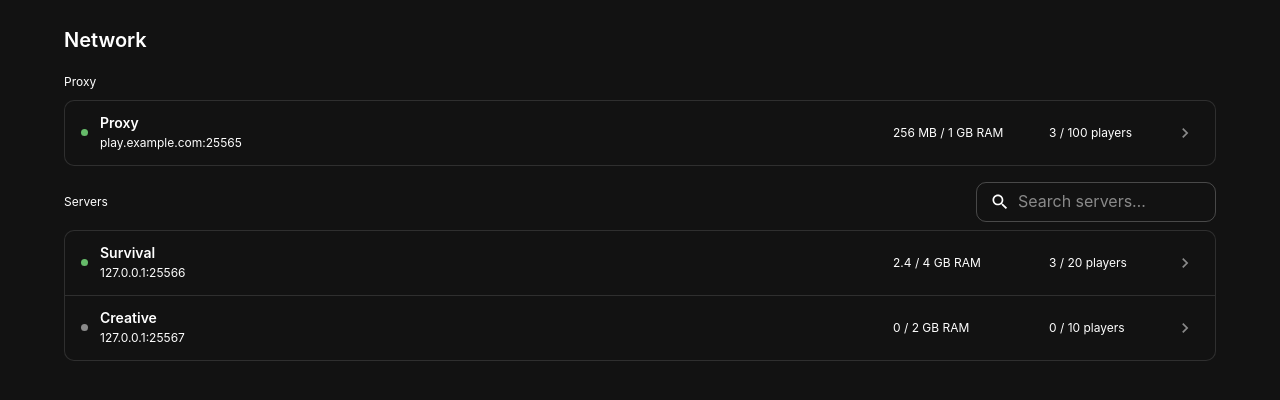
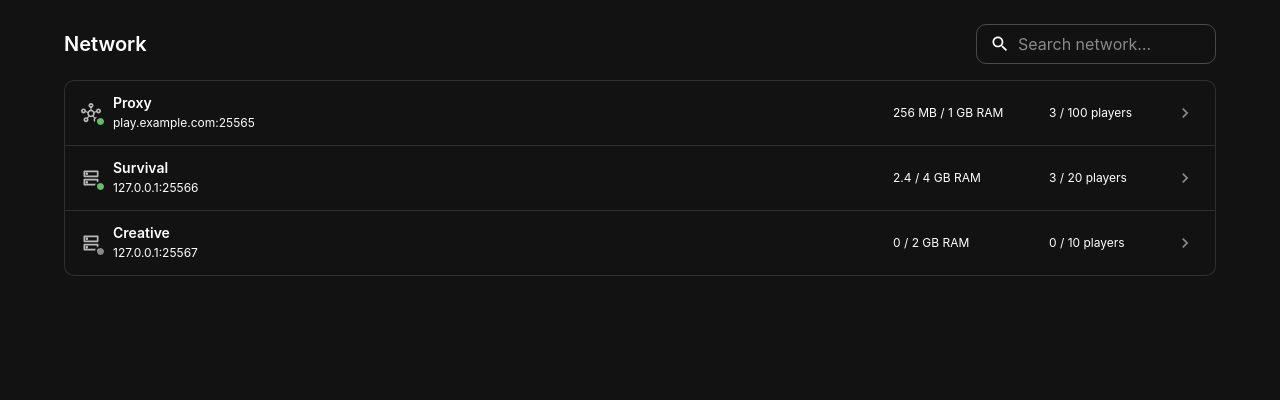
Before and after one commit to virtualWinter/smol-mc-panel, a React (Vite) app: page / in a window 1280 px wide. Shown: the top 400 px of the page. Built offline with nearby package versions, Linux system fonts and the light colour scheme.

Commit message:
Unify network list and distinguish proxy with hub icon

```diff
--- a/src/components/ServerCard.tsx
+++ b/src/components/ServerCard.tsx
@@ -1,5 +1,7 @@
 import { Box, Stack, Typography } from '@mui/material'
 import ChevronRightIcon from '@mui/icons-material/ChevronRight'
+import HubOutlinedIcon from '@mui/icons-material/HubOutlined'
+import DnsOutlinedIcon from '@mui/icons-material/DnsOutlined'
 import { Link } from 'react-router-dom'
 import type { ServerProps } from '../types'
 
@@ -7,7 +9,10 @@ export default function ServerCard({ server }: ServerProps) {
   return (
     <Box component={Link} to={`/${server.id}`} sx={{ display: 'grid', gridTemplateColumns: { xs: 'minmax(0, 1fr) auto', sm: 'minmax(0, 1fr) 140px 110px 24px' }, alignItems: 'center', gap: 2, px: 2, py: 1.5, color: 'inherit', textDecoration: 'none', '&:hover': { bgcolor: 'action.hover' }, '&:focus-visible': { outline: '2px solid', outlineColor: 'primary.main', outlineOffset: -2 } }}>
       <Stack direction="row" spacing={1.5} sx={{ alignItems: 'center', minWidth: 0 }}>
-        <Box role="img" aria-label={server.status} sx={{ width: 7, height: 7, flexShrink: 0, borderRadius: '50%', bgcolor: server.status === 'Online' ? 'success.main' : 'text.disabled' }} />
+        <Box sx={{ position: 'relative', display: 'flex', color: 'text.secondary', flexShrink: 0 }}>
+          {server.id === 'proxy' ? <HubOutlinedIcon fontSize="small" titleAccess="Proxy" /> : <DnsOutlinedIcon fontSize="small" titleAccess="Server" />}
+          <Box role="img" aria-label={server.status} sx={{ position: 'absolute', right: -3, bottom: -2, width: 7, height: 7, borderRadius: '50%', bgcolor: server.status === 'Online' ? 'success.main' : 'text.disabled', outline: '2px solid', outlineColor: 'background.paper' }} />
+        </Box>
         <Box sx={{ minWidth: 0 }}>
           <Typography variant="body2" sx={{ fontWeight: 600 }}>{server.name}</Typography>
           <Typography variant="caption" color="text.secondary" noWrap sx={{ display: 'block' }}>{server.address}</Typography>
--- a/src/components/ServerOverview.tsx
+++ b/src/components/ServerOverview.tsx
@@ -1,47 +1,36 @@
 import { useState } from 'react'
-import { Box, Divider, InputAdornment, Paper, Stack, TextField, Typography } from '@mui/material'
+import { Divider, InputAdornment, Paper, Stack, TextField, Typography } from '@mui/material'
 import SearchIcon from '@mui/icons-material/Search'
 import ServerCard from './ServerCard'
 import { useMock } from '../data/MockProvider'
 
 export default function ServerOverview() {
-  const { servers: allServers } = useMock()
-  const proxy = allServers.find((server) => server.id === 'proxy')!
-  const servers = allServers.filter((server) => server.id !== 'proxy')
+  const { servers } = useMock()
   const [search, setSearch] = useState('')
   const filtered = servers.filter((server) => `${server.name} ${server.address}`.toLowerCase().includes(search.toLowerCase()))
 
   return (
     <Stack spacing={2}>
-      <Box>
+      <Stack direction="row" spacing={2} sx={{ alignItems: 'center', justifyContent: 'space-between' }}>
         <Typography component="h1" variant="h6" sx={{ fontWeight: 600 }}>Network</Typography>
-      </Box>
-      <Stack component="section" spacing={1} aria-labelledby="proxy-heading">
-        <Box>
-          <Typography id="proxy-heading" component="h2" variant="caption" color="text.secondary">Proxy</Typography>
-        </Box>
-        <Paper variant="outlined" sx={{ overflow: 'hidden' }}><ServerCard server={proxy} /></Paper>
-      </Stack>
-      <Stack component="section" spacing={1} aria-labelledby="servers-heading">
-       <Stack direction="row" spacing={2} sx={{ alignItems: 'center', justifyContent: 'space-between' }}>
-        <Typography id="servers-heading" component="h2" variant="caption" color="text.secondary">Servers</Typography>
         <TextField
-        placeholder="Search servers…"
+          placeholder="Search network…"
           size="small"
-        sx={{ width: { xs: 200, sm: 240 } }}
+          sx={{ width: { xs: 180, sm: 240 } }}
           value={search}
           onChange={(event) => setSearch(event.target.value)}
           slotProps={{
-          htmlInput: { 'aria-label': 'Search servers' },
+            htmlInput: { 'aria-label': 'Search network' },
             input: { startAdornment: <InputAdornment position="start"><SearchIcon fontSize="small" /></InputAdornment> },
           }}
         />
       </Stack>
-      <Paper variant="outlined" sx={{ overflow: 'hidden' }}><Stack divider={<Divider />}>
+      <Paper variant="outlined" sx={{ overflow: 'hidden' }}>
+        <Stack divider={<Divider />}>
           {filtered.map((server) => <ServerCard key={server.id} server={server} />)}
-        {filtered.length === 0 && <Typography color="text.secondary" sx={{ py: 4, textAlign: 'center' }}>No servers match your search.</Typography>}
-      </Stack></Paper>
+          {filtered.length === 0 && <Typography color="text.secondary" sx={{ py: 4, textAlign: 'center' }}>No matches</Typography>}
         </Stack>
+      </Paper>
     </Stack>
   )
 }
```
Lines whose indentation alone changed are shown as unchanged.
